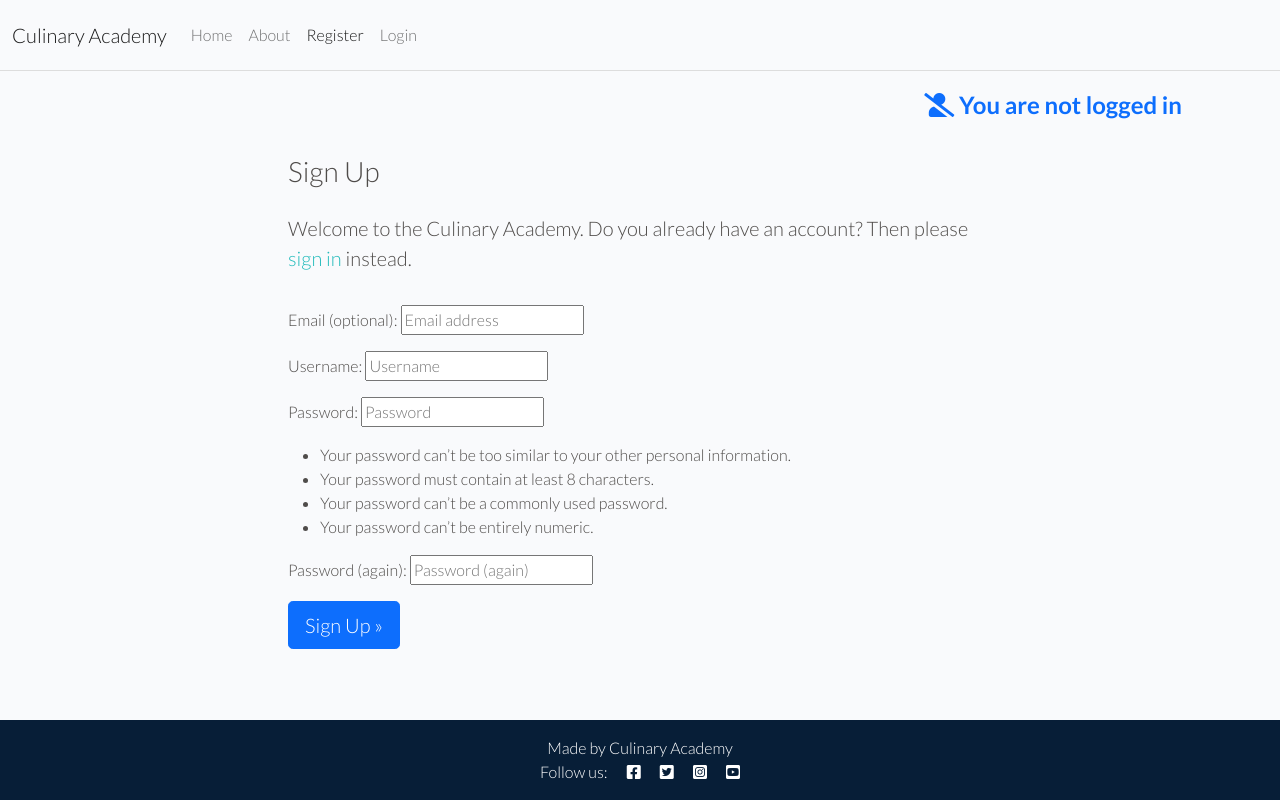
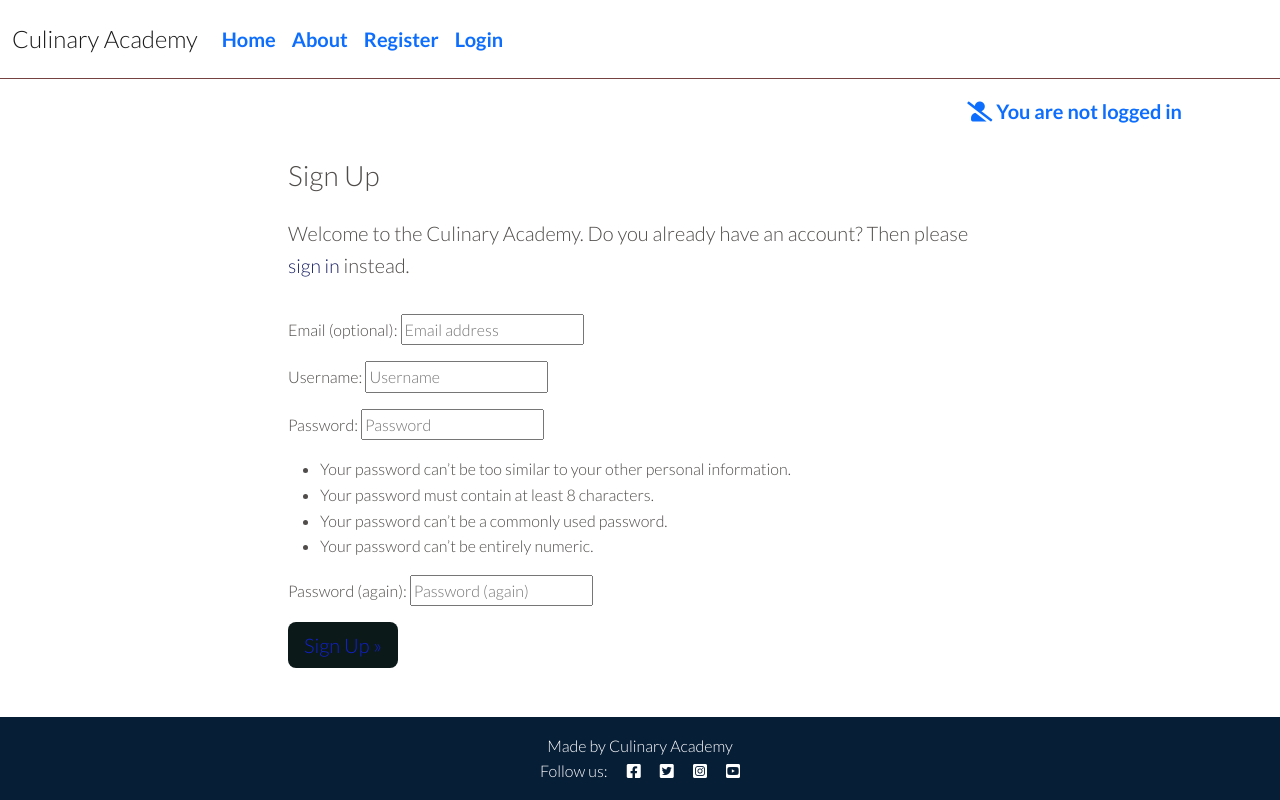
Before and after one commit to XOZANAYKUT/project4, a Django app: page /accounts/signup/ in a window 1280 px wide. Run offline with Django 4.2, Linux system fonts and the light colour scheme.

Commit message:
Enhanced UI for signup page and navigation links in base template

```diff
--- a/static/css/style.css
+++ b/static/css/style.css
@@ -1,8 +1,9 @@
 /* Global Styles */
 body {
     background-color: #F9FAFC;
-    font-family: Lato, sans-serif;
+    font-family: 'Lato', sans-serif;
     color: #4f4c4a;
+    line-height: 1.6;
 }
 
 .red-o {
@@ -18,13 +19,13 @@ body {
 }
 
 .main-bg {
-    background-color: #F9FAFC;
+    background-color: #ffffff;
 }
 
 .card {
     border: none;
     background-color: #ffffff;
-    box-shadow: 0px 4px 10px rgba(0, 0, 0, 0.1);
+    box-shadow: 0 4px 10px rgba(0, 0, 0, 0.1);
     transition: transform 0.3s ease;
 }
 
@@ -41,7 +42,7 @@ body {
     bottom: 5%;
     min-width: 10%;
     left: -2px;
-    background-color: #188181;
+    background-color: #182a81;
 }
 
 .scale {
@@ -66,7 +67,7 @@ body {
 
 .masthead-text {
     background-color: #445261;
-    color: white;
+    color: #101463;
     position: relative;
 }
 
@@ -83,8 +84,6 @@ body {
     height: 100%;
     width: 150%;
     background: #445261;
-    -webkit-transform: skew(15deg);
-    -moz-transform: skew(15deg);
     transform: skew(15deg);
     z-index: 100;
 }
@@ -93,6 +92,7 @@ body {
 .course-link {
     text-decoration: none;
     color: #445261;
+    font-size: 1.2rem; /* Link boyutu artırıldı */
 }
 
 .course-link:hover,
@@ -103,11 +103,14 @@ body {
 .course-title {
     margin-top: 10%;
     margin-left: 5%;
+    font-size: 1.5rem;
+    font-weight: bold;
 }
 
 .course-subtitle {
     margin-left: 5%;
-    color: lightgray;
+    color: #6c757d;
+    font-size: 1rem;
 }
 
 /* Button Styles */
@@ -115,6 +118,10 @@ body {
 .btn-edit {
     background-color: #0c1919;
     color: #1121ce;
+    border: none;
+    padding: 0.5rem 1rem;
+    border-radius: 0.5rem;
+    transition: background-color 0.3s ease, color 0.3s ease;
 }
 
 .btn-signup:hover,
@@ -124,8 +131,9 @@ body {
 }
 
 .link {
-    color: #23BBBB;
+    color: #171f63;
     text-decoration: none;
+    font-size: 1.2rem; /* Link boyutu artırıldı */
 }
 
 .link:hover,
@@ -135,35 +143,37 @@ body {
 }
 
 .btn-like {
-    color: #E84610;
+    color: #e84610;
     border: none;
     background: transparent;
 }
 
 .btn-delete {
     color: #fff;
-    background: #E84610;
+    background: #e84610;
+    border: none;
+    padding: 0.5rem 1rem;
+    border-radius: 0.5rem;
+    transition: background-color 0.3s ease, color 0.3s ease;
 }
 
-.btn-like:hover,
-.btn-like:active {
-    color: #E84610;
-    background: transparent;
-    border: none;
+.btn-delete:hover,
+.btn-delete:active {
+    background: #ff0000;
 }
 
 /* Miscellaneous Styles */
 .faded {
-    color: rgb(172, 175, 175);
+    color: #acafaf;
 }
 
 .approval {
-    color: rgb(222, 146, 168);
+    color: #de92a8;
 }
 
 .navbar {
-    background-color: #ffffff;
-    border-bottom: 1px solid #dddddd;
+    background-color: #000;
+    border-bottom: 1px solid #754141;
     padding: 15px 0;
 }
 
--- a/templates/account/signup.html
+++ b/templates/account/signup.html
@@ -25,7 +25,7 @@
                     {% if redirect_field_value %}
                     <input type="hidden" name="{{ redirect_field_name }}" value="{{ redirect_field_value }}" />
                     {% endif %}
-                    <button class="btn btn-primary btn-lg" type="submit">{% trans "Sign Up" %} &raquo;</button>
+                    <button class="btn btn-primary btn-lg btn-signup" type="submit">{% trans "Sign Up" %} &raquo;</button>
                 </form>
             </div>
         </div>
--- a/templates/base.html
+++ b/templates/base.html
@@ -5,7 +5,6 @@
 {% url 'account_login' as login_url %}
 {% url 'account_signup' as signup_url %}
 {% url 'account_logout' as logout_url %}
-
 
 <!DOCTYPE html>
 <html class="h-100" lang="en">
@@ -31,37 +30,36 @@
 
 <body class="d-flex flex-column h-100 main-bg">
 
-    <!-- Navigation -->
-    <nav class="navbar navbar-expand-lg navbar-light bg-transparent"> <!-- Background color set to transparent -->
+    <nav class="navbar navbar-expand-lg navbar-light bg-transparent">
         <div class="container-fluid">
-            <a class="navbar-brand brand" href="{% url 'home' %}">
-                Culinary Academy <!-- Removed unnecessary span -->
+            <a class="navbar-brand brand fs-4" href="{% url 'home' %}">
+                Culinary Academy
             </a>
             <button class="navbar-toggler" type="button" data-bs-toggle="collapse" data-bs-target="#navbarText"
                 aria-controls="navbarText" aria-expanded="false" aria-label="Toggle navigation">
                 <span class="navbar-toggler-icon"></span>
             </button>
             <div class="collapse navbar-collapse" id="navbarText">
-                <ul class="navbar-nav me-auto mb-2 mb-lg-0">
+                <ul class="navbar-nav me-auto mb-2 mb-lg-0 fs-5">
                     <li class="nav-item">
-                        <a class="nav-link {% if request.path == home_url %}active{% endif %}" aria-current="page"
+                        <a class="nav-link {% if request.path == home_url %}active{% endif %} fw-bold text-primary" aria-current="page"
                             href="{% url 'home' %}">Home</a>
                     </li>
                     <li class="nav-item">
-                        <a class="nav-link {% if request.path == about_url %}active{% endif %}" aria-current="page"
+                        <a class="nav-link {% if request.path == about_url %}active{% endif %} fw-bold text-primary" aria-current="page"
                             href="{% url 'about' %}">About</a>
                     </li>
                     {% if user.is_authenticated %}
                     <li class="nav-item">
-	                    <a class="nav-link {% if request.path == logout_url %}active{% endif %}" aria-current="page" href="{% url 'account_logout' %}">Logout</a>
+	                    <a class="nav-link {% if request.path == logout_url %}active{% endif %} fw-bold text-primary" aria-current="page" href="{% url 'account_logout' %}">Logout</a>
                     </li>
                     {% else %}
                     <li class="nav-item">
-	                    <a class="nav-link {% if request.path == signup_url %}active{% endif %}" aria-current="page"
+	                    <a class="nav-link {% if request.path == signup_url %}active{% endif %} fw-bold text-primary" aria-current="page"
 		                   href="{% url 'account_signup' %}">Register</a>
                     </li>
                     <li class="nav-item">
-	                    <a class="nav-link {% if request.path == login_url %}active{% endif %}" aria-current="page" href="{% url 'account_login' %}">Login</a>
+	                    <a class="nav-link {% if request.path == login_url %}active{% endif %} fw-bold text-primary" aria-current="page" href="{% url 'account_login' %}">Login</a>
                     </li>
                     {% endif %}
                 </ul>
@@ -77,12 +75,12 @@
             <div class="row">
                 <div class="col text-end m-3">
                     {% if user.is_authenticated %}
-                    <p class="mb-0 text-primary fs-4">
+                    <p class="mb-0 text-primary fs-5">
                         <i class="fas fa-user"></i> <!-- FontAwesome ikonu -->
                         <strong>You are logged in as {{ user.username }}</strong>
                     </p>
                     {% else %}
-                    <p class="mb-0 text-primary fs-4">
+                    <p class="mb-0 text-primary fs-5">
                         <i class="fas fa-user-slash"></i> <!-- FontAwesome ikonu -->
                         <strong>You are not logged in</strong>
                     </p>
```
